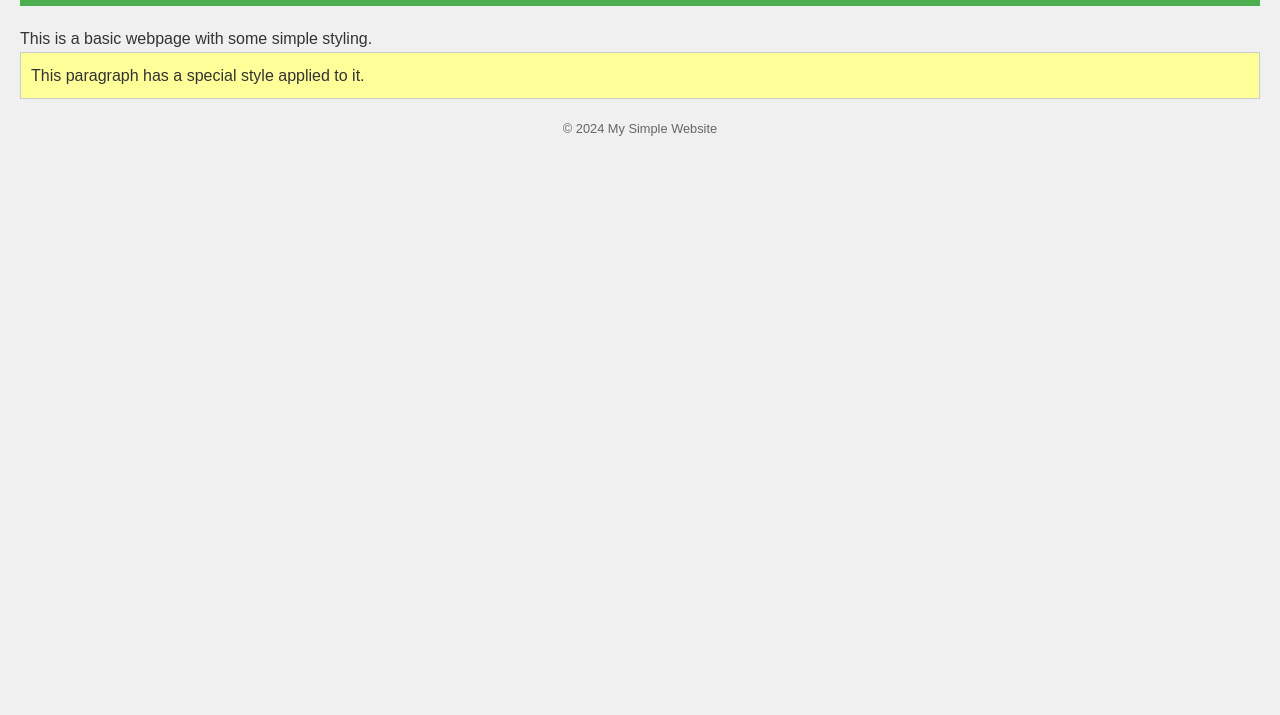
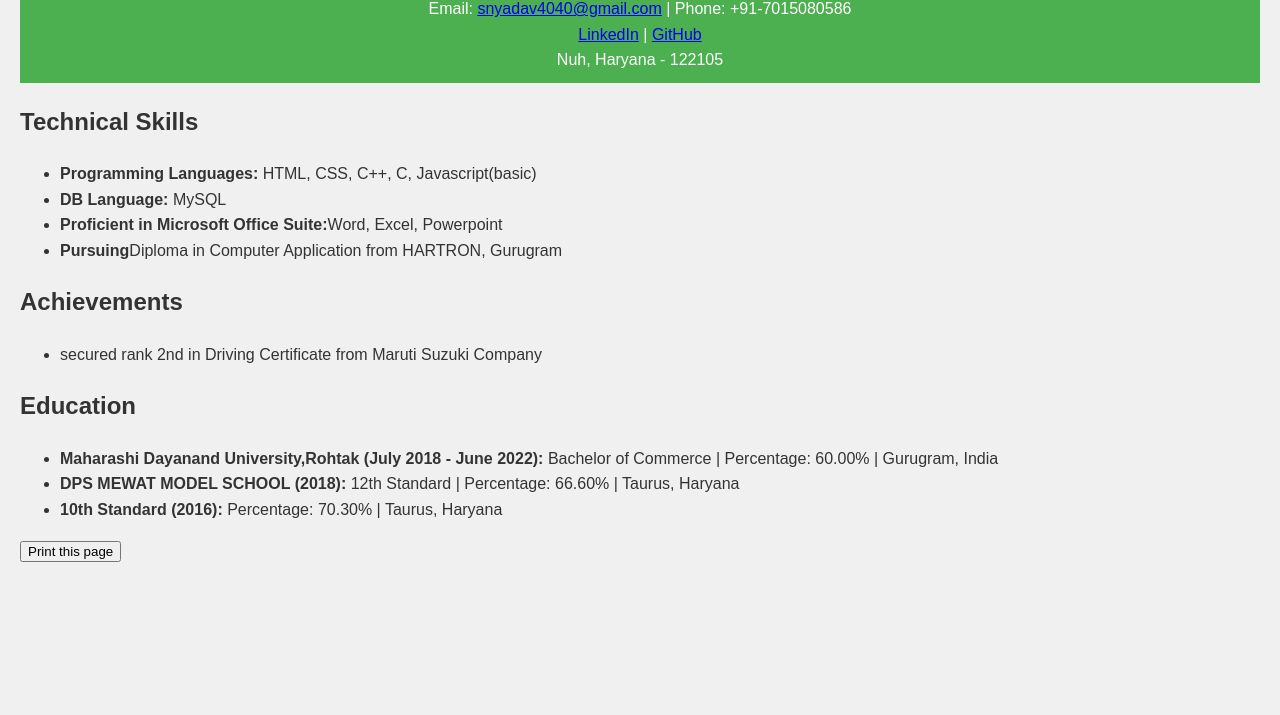
Before and after one commit to sonu661/simplepage3, a plain HTML site: page index.html in a window 1280 px wide. Shown: the part 85-800 px from the top of the page. Drawn offline with Linux system fonts and the light colour scheme.

Commit message:
Initial commit

```diff
--- a/index.html
+++ b/index.html
@@ -7,15 +7,52 @@
     <link rel="stylesheet" href="styles.css">
 </head>
 <body>
-    <header>
-        <h1>Welcome to My Simple Website</h1>
-    </header>
-    <main>
-        <p>This is a basic webpage with some simple styling.</p>
-        <p class="highlight">This paragraph has a special style applied to it.</p>
-    </main>
-    <footer>
-        <p>&copy; 2024 My Simple Website</p>
-    </footer>
+    <div class="container">
+        <header>
+            <h1>Sonu Yadav</h1>
+            <p>Email: <a href="mailto:snyadav4040@gmail.com">snyadav4040@gmail.com</a> | Phone: +91-7015080586</p>
+            <p><a href="https://www.linkedin.com/in/sonu-yadav-477897229/" target="_blank">LinkedIn</a> | <a href="https://github.com/sonu661" target="_blank">GitHub</a></p>
+            <p>Nuh, Haryana - 122105</p>
+        </header>
+
+        <section>
+            <h2>Technical Skills</h2>
+            <ul>
+                <li><strong>Programming Languages:</strong> HTML, CSS, C++, C, Javascript(basic)</li>
+
+
+                <li><strong>DB Language:</strong> MySQL</li>
+                <li><strong>Proficient in Microsoft Office Suite:</strong>Word, Excel, Powerpoint</li>
+                <li><strong>Pursuing</strong>Diploma in Computer Application from HARTRON, Gurugram</li>
+            </ul>
+        </section>
+
+
+
+        <section>
+            <h2>Achievements</h2>
+            <ul>
+                <li>secured rank 2nd in Driving Certificate from Maruti Suzuki Company</li>
+
+            </ul>
+        </section>
+
+
+
+
+        <section>
+            <h2>Education</h2>
+            <ul>
+                <li><strong>Maharashi Dayanand University,Rohtak (July 2018 - June 2022):</strong> Bachelor of Commerce | Percentage: 60.00% | Gurugram, India</li>
+                <li><strong>DPS MEWAT MODEL SCHOOL (2018):</strong> 12th Standard | Percentage: 66.60% | Taurus, Haryana</li>
+                <li><strong>10th Standard (2016):</strong> Percentage: 70.30% | Taurus, Haryana</li>
+            </ul>
+        </section>
+
+
+
+
+    </div>
+    <button onclick="window.print()">Print this page</button>
 </body>
 </html>
```
